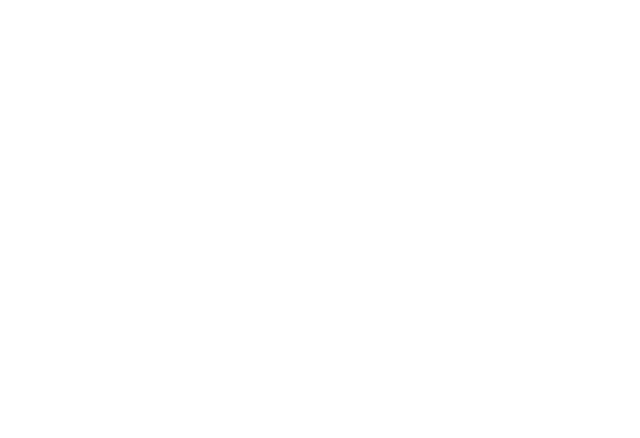
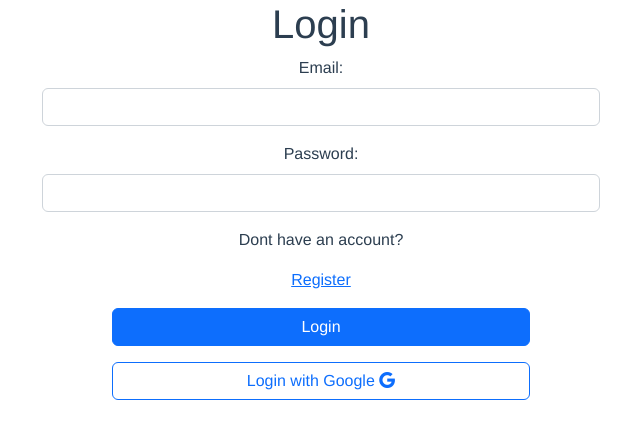
Before and after one commit to brkcln/vue3-todoApp, a Vue app: page /login in a window 1280 px wide. Before the commit this address had no page. Shown: the top 438 px of the page, without its empty margins (319-959 px from the left). Built offline with nearby package versions, Linux system fonts and the light colour scheme; what vue-uuid would draw is missing.

Commit message:
Auth added, register added, Login added, Google signin Added

```diff
--- a/package.json
+++ b/package.json
@@ -7,9 +7,12 @@
     "build": "vue-cli-service build"
   },
   "dependencies": {
+    "@firebase/auth": "^0.21.3",
     "bootstrap": "^5.2.3",
     "bootstrap-icons": "^1.10.3",
     "core-js": "^3.8.3",
+    "firebase": "^9.17.1",
+    "firebaseui": "^0.600.0",
     "moment": "^2.29.4",
     "vue": "^3.2.13",
     "vue-router": "^4.0.3",
--- /dev/null
+++ b/src/components/Sidebar.vue
@@ -0,0 +1,65 @@
+<template>
+	<div id="wrapper">
+		<!-- Sidebar -->
+		<div id="sidebar-wrapper">
+			<ul class="sidebar-nav">
+				<li class="nav-item">
+					<router-link to="/login" class="nav-link text-dark">Dashboard</router-link>
+				</li>
+				<li class="nav-item">
+					<button to="/login" @click="logout" class="nav-link btn text-danger">Logout</button>
+				</li>
+				<li>
+					<a href="#">Shortcuts</a>
+				</li>
+				<li>
+					<a href="#">Overview</a>
+				</li>
+				<li>
+					<a href="#">Events</a>
+				</li>
+				<li>
+					<a href="#">About</a>
+				</li>
+				<li>
+					<a href="#">Services</a>
+				</li>
+				<li>
+					<a href="#">Contact</a>
+				</li>
+			</ul>
+		</div>
+		<!-- /#sidebar-wrapper -->
+
+		<!-- Page Content -->
+		<div id="page-content-wrapper">
+			<div class="container-fluid">
+				<div class="row">
+					<div class="col-lg-12">
+						<h1>Simple Sidebar</h1>
+						<p></p>
+						<p>Make sure to keep all page content within the <code>#page-content-wrapper</code>.</p>
+						<a href="#menu-toggle" class="btn btn-default" id="menu-toggle">Toggle Menu</a>
+					</div>
+				</div>
+			</div>
+		</div>
+		<!-- /#page-content-wrapper -->
+	</div>
+</template>
+
+<!-- /#wrapper -->
+<script>
+import { auth } from "@/firebase/firebase";
+
+export default {
+	methods: {
+		logout() {
+			auth.signOut().then(() => {
+				localStorage.removeItem("currentUser");
+				console.log("User logged out");
+			});
+		},
+	},
+};
+</script>
--- /dev/null
+++ b/src/firebase/firebase.js
@@ -0,0 +1,25 @@
+import { initializeApp } from "firebase/app";
+import { getAnalytics } from "firebase/analytics";
+import { getAuth, GoogleAuthProvider } from "firebase/auth";
+import { getFirestore } from "firebase/firestore";
+
+const firebaseConfig = {
+	// Your web app's Firebase configuration
+	// For Firebase JS SDK v7.20.0 and later, measurementId is optional
+	apiKey: "AIzaSyDlwIT_hApBacm3y6J9nbnB74n8JetHPp0",
+	authDomain: "vue3-todo-c31f1.firebaseapp.com",
+	projectId: "vue3-todo-c31f1",
+	storageBucket: "vue3-todo-c31f1.appspot.com",
+	messagingSenderId: "749734961076",
+	appId: "1:749734961076:web:6ce595c0288ead63879ce1",
+	measurementId: "G-9TLY66ZL9Y",
+};
+
+// Initialize Firebase
+const app = initializeApp(firebaseConfig);
+const analytics = getAnalytics(app);
+const auth = getAuth(app);
+const db = getFirestore(app);
+const provider = new GoogleAuthProvider();
+
+export { app, analytics, db, auth, provider };
--- a/src/router/index.js
+++ b/src/router/index.js
@@ -1,25 +1,48 @@
-import { createRouter, createWebHistory } from 'vue-router'
-import HomeView from '../views/HomeView.vue'
+import { createRouter, createWebHistory } from "vue-router";
+import HomeView from "../views/HomeView.vue";
+import { auth } from "@/firebase/firebase";
+const routes = [
+	{
+		path: "/",
+		name: "home",
+		component: HomeView,
+		meta: {
+			requiresAuth: true,
+		},
+	},
+	{
+		path: "/register",
+		name: "register",
+		component: () => import(/* webpackChunkName: "register" */ "../views/auth/Register.vue"),
+	},
+	{
+		path: "/login",
+		name: "login",
+		component: () => import(/* webpackChunkName: "login" */ "../views/auth/Login.vue"),
+	},
+	{
+		path: "/about",
+		name: "about",
 
-const routes = [
-  {
-    path: '/',
-    name: 'home',
-    component: HomeView
-  },
-  {
-    path: '/about',
-    name: 'about',
-    // route level code-splitting
-    // this generates a separate chunk (about.[hash].js) for this route
-    // which is lazy-loaded when the route is visited.
-    component: () => import(/* webpackChunkName: "about" */ '../views/AboutView.vue')
-  }
-]
+		component: () => import(/* webpackChunkName: "about" */ "../views/AboutView.vue"),
+	},
+];
 
 const router = createRouter({
-  history: createWebHistory(process.env.BASE_URL),
-  routes
-})
+	history: createWebHistory(process.env.BASE_URL),
+	routes,
+});
 
-export default router
+router.beforeEach((to, from, next) => {
+	const requiresAuth = to.matched.some((record) => record.meta.requiresAuth);
+	const isAuthenticated = localStorage.getItem("currentUser") !== null;
+
+	if (requiresAuth && !isAuthenticated) {
+		next("/login");
+	} else if ((to.path === "/login" || to.path === "/register") && isAuthenticated) {
+		next("/");
+	} else {
+		next();
+	}
+});
+export default router;
--- a/src/views/HomeView.vue
+++ b/src/views/HomeView.vue
@@ -1,6 +1,7 @@
 <template>
 	<div>
 		<h1>Basic Todo</h1>
+		<sidebar></sidebar>
 		<div class="container">
 			<div class="d-flex flex-column gap-3 align-items-center">
 				<div class="form-group d-flex align-items-center gap-4">
@@ -10,7 +11,6 @@
 					</div>
 					<button class="btn btn-outline-primary d-flex" @click="addTodo"><i class="bi bi-plus"></i>Add</button>
 				</div>
-
 				<HelloWorld :todos="sortedTodos" @remove-todo="removeTodo" @check-todo="checkTodo"></HelloWorld>
 			</div>
 		</div>
@@ -22,10 +22,11 @@
 import HelloWorld from "@/components/HelloWorld.vue";
 import { v1 as uuidv1 } from "uuid";
 import moment from "moment";
-
+import Sidebar from "@/components/Sidebar.vue";
 export default {
 	components: {
 		HelloWorld,
+		Sidebar,
 	},
 	data() {
 		return {
--- /dev/null
+++ b/src/views/auth/Login.vue
@@ -0,0 +1,59 @@
+<template>
+	<div class="container">
+		<h1>Login</h1>
+		<form @submit.prevent="login" class="w-50 mx-auto d-flex flex-column gap-3">
+			<div class="form-group">
+				<label class="form-label" for="email">Email:</label>
+				<input type="email" id="email" name="email" class="form-control" v-model="email" />
+			</div>
+			<div class="form-group">
+				<label class="form-label" for="password">Password:</label>
+				<input type="password" name="password" id="password" class="form-control" v-model="password" />
+			</div>
+			<div class="d-flex flex-column align-items-center gap-3">
+				Dont have an account? <router-link to="/register">Register</router-link>
+				<button type="submit" class="btn btn-primary w-75">Login</button>
+				<button @click="googleSignIn" class="btn btn-outline-primary w-75">Login with Google <i class="bi bi-google"></i></button>
+			</div>
+		</form>
+	</div>
+</template>
+
+<script>
+import { signInWithEmailAndPassword, getAuth, signInWithPopup, GoogleAuthProvider } from "firebase/auth";
+import { auth } from "@/firebase/firebase";
+
+export default {
+	data() {
+		return {
+			email: "",
+			password: "",
+		};
+	},
+	methods: {
+		login() {
+			signInWithEmailAndPassword(auth, this.email, this.password)
+				.then((userCredential) => {
+					const user = userCredential.user;
+					localStorage.setItem("currentUser", JSON.stringify(user));
+					console.log("User logged in");
+					this.$router.push({ path: "/" });
+				})
+				.catch((error) => {
+					console.error(error.message);
+				});
+		},
+		async googleSignIn() {
+			const provider = new GoogleAuthProvider();
+			try {
+				const result = await signInWithPopup(auth, provider);
+				const user = result.user;
+				localStorage.setItem("currentUser", JSON.stringify(user));
+				this.$router.push("/");
+			} catch (error) {
+				console.error(error.message);
+			}
+		},
+	},
+};
+</script>
--- /dev/null
+++ b/src/views/auth/Register.vue
@@ -0,0 +1,58 @@
+<template>
+	<div class="containter">
+		<div class="row">
+			<div class="card card-body">
+				<h1>Register</h1>
+				<form @submit.prevent="register" class="w-50 mx-auto">
+					<div class="form-group">
+						<label class="form-label">Email:</label>
+						<input type="email" class="form-control" v-model="email" />
+					</div>
+					<div class="form-group">
+						<label>Password:</label>
+						<input type="password" class="form-control" placeholder="*******" v-model="password" />
+					</div>
+					<p v-if="errorMessage">{{ errorMessage }}</p>
+					<div>Already have an account? <router-link :to="{ path: '/login' }">Login</router-link></div>
+					<button type="submit" class="btn btn-primary mt-2">Register</button>
+				</form>
+			</div>
+		</div>
+	</div>
+</template>
+
+<script>
+import { auth } from "@/firebase/firebase";
+import { createUserWithEmailAndPassword } from "firebase/auth";
+
+export default {
+	data() {
+		return {
+			email: "",
+			password: "",
+			errorMessage: "",
+		};
+	},
+	methods: {
+		register() {
+			this.errorMessage = "";
+			createUserWithEmailAndPassword(auth, this.email, this.password)
+				.then((userCredential) => {
+					const user = userCredential.user;
+					console.log(user);
+					this.$router.push({ path: "/login" });
+					this.email = "";
+					this.password = "";
+					this.errorMessage = "";
+				})
+				.catch((error) => {
+					const errorCode = error.code;
+					this.errorMessage = error.message;
+					console.error(error);
+					this.email = "";
+					this.password = "";
+				});
+		},
+	},
+};
+</script>
```
Also changed, not shown: 1 other file (tests, documents, lock files or other folders).
